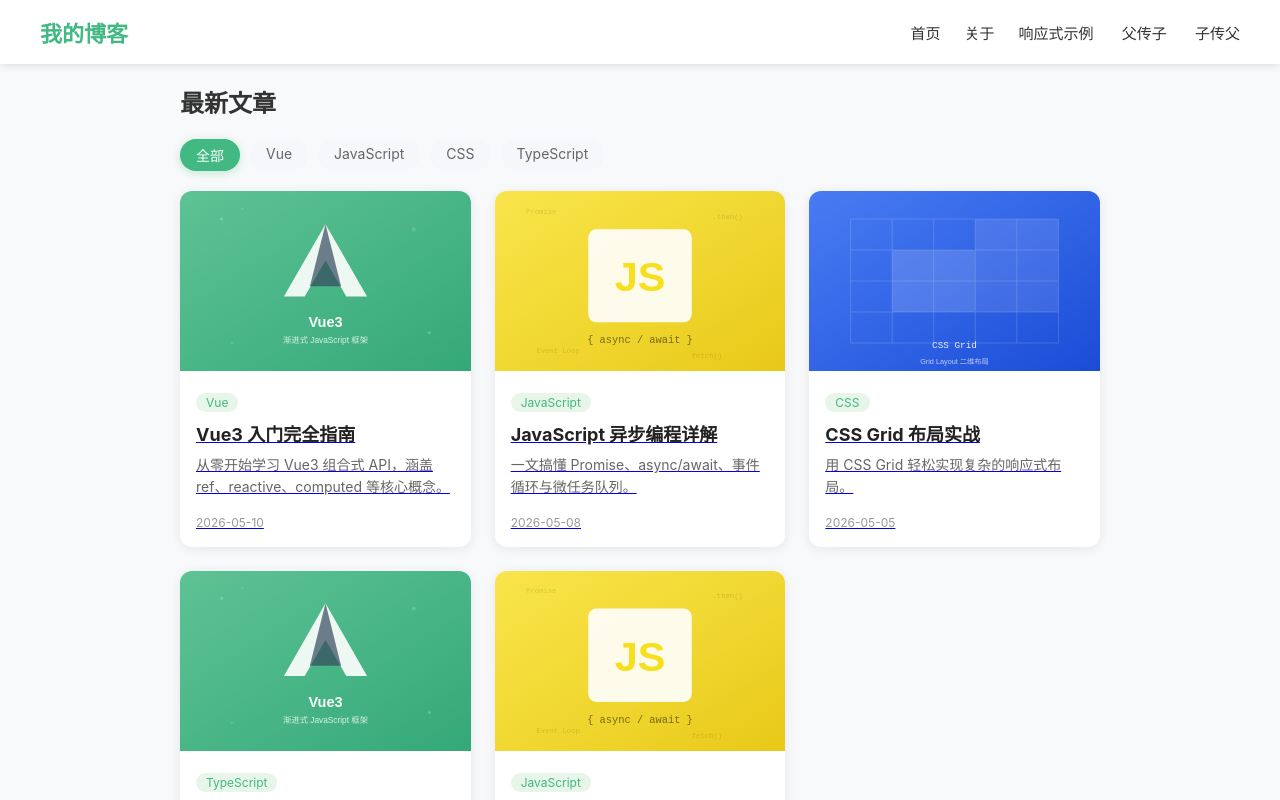
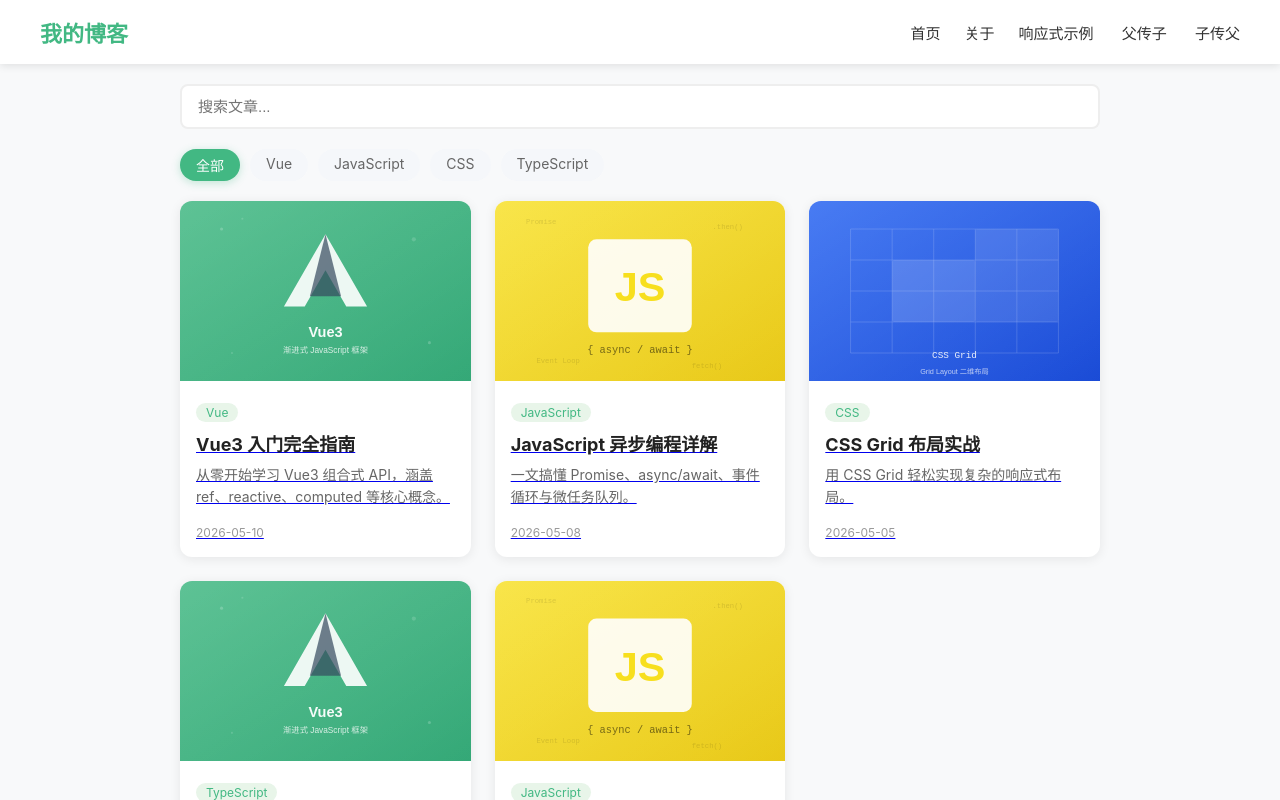
Before and after one commit to zhengleizhen/blog-app, a Vue app: page /home-view in a window 1280 px wide. Shown: the top 800 px of the page. Built offline with nearby package versions, Linux system fonts and the light colour scheme.

Commit message:
支持筛选

```diff
--- a/src/views/HomeView.vue
+++ b/src/views/HomeView.vue
@@ -1,11 +1,14 @@
 <!-- 文件路径：src/views/HomeView.vue -->
 <script setup>
-import { ref, computed, onMounted } from 'vue'
+import { ref, computed, onMounted, watch } from 'vue'
 import BlogCard from '../components/BlogCard.vue'
 import CategoryFilter from '../components/CategoryFilter.vue'
 
 // 文章数据
 const articles = ref([])
+// 当前选中的分类
+const activeCategory = ref('全部')
+const keyword = ref('')       // 搜索关键词
 const isLoading = ref(true)     // 加载状态
 const error = ref(null)         // 错误信息
 
@@ -35,13 +38,21 @@ const categories = computed(() => {
   return ['全部', ...new Set(cats)]
 })
 
-// 当前选中的分类
-const activeCategory = ref('全部')
-
 // 根据分类过滤文章
 const filteredArticles = computed(() => {
-  if (activeCategory.value === '全部') return articles.value
-  return articles.value.filter(a => a.category === activeCategory.value)
+  let result = articles.value;
+  if (activeCategory.value !== '全部')
+    result = articles.value.filter(a => a.category === activeCategory.value)
+
+    // 关键词搜索
+  const kw = keyword.value.trim().toLowerCase()
+  if (kw) {
+    result = result.filter(a =>
+      a.title.toLowerCase().includes(kw) ||
+      a.summary.toLowerCase().includes(kw)
+    )
+  }
+  return result
 })
 
 // 处理子组件发来的分类切换事件
@@ -52,7 +63,11 @@ function handleCategoryChange(cat) {
 
 <template>
   <div class="home">
-    <h2 class="section-title">最新文章</h2>
+    <div class="search-bar">
+      <input v-model="keyword" type="text"
+      placeholder="搜索文章..." class="search-input"/>
+      <span v-if="keyword" class="clear-btn" @click="keyword = ''">✕</span>
+    </div>
 
     <!-- 分类筛选组件 -->
     <CategoryFilter
@@ -98,12 +113,40 @@ function handleCategoryChange(cat) {
 
 <style scoped>
 .home { max-width: 960px; margin: 0 auto; padding: 20px; }
-.section-title { font-size: 24px; margin-bottom: 20px; }
+
+.search-bar {
+  position: relative;
+  margin-bottom: 20px;
+}
+
+.search-input {
+  width: 100%;
+  padding: 12px 40px 12px 16px;
+  border: 2px solid #eee;
+  border-radius: 8px;
+  font-size: 15px;
+  outline: none;
+  transition: border-color 0.2s;
+}
+
+.search-input:focus {
+  border-color: #42b883;
+}
+
+.clear-btn {
+  position: absolute;
+  right: 12px;
+  top: 50%;
+  transform: translateY(-50%);
+  cursor: pointer;
+  color: #999;
+  font-size: 18px;
+}
+
 .article-grid {
   display: grid;
   grid-template-columns: repeat(auto-fill, minmax(280px, 1fr));
   gap: 24px;
   margin-top: 20px;
 }
-.empty-tip { text-align: center; color: #999; padding: 60px 0; }
 </style>
```
